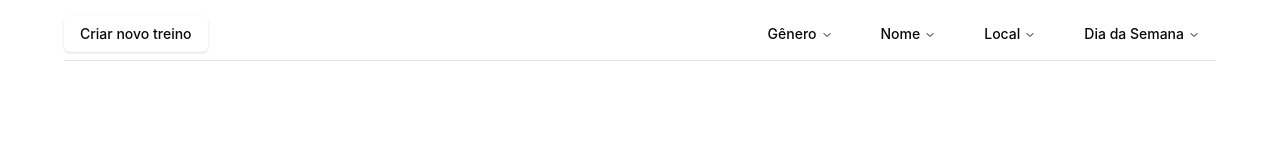
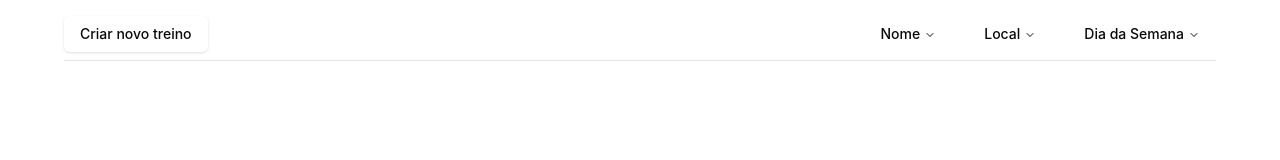
Before and after one commit to jeperico/trainer-scheduler, a Next.js app: page / in a window 1280 px wide. Shown: the top 160 px of the page. Built offline with nearby package versions, Linux system fonts and the light colour scheme.

Commit message:
[feat] remove gender filter

```diff
--- a/src/layout/Header/index.tsx
+++ b/src/layout/Header/index.tsx
@@ -14,7 +14,6 @@ const Header = () => {
           <Link href="/new-workout">Criar novo treino</Link>
         </Button>
         <div className="flex gap-4">
-          <NavMenu title="Gênero" filters={["Masculino", "Feminino"]} />
           <NavMenu
             title="Nome"
             filters={get("teams-data").map((team: ITeam) => team.name)}
```
Also changed, not shown: 1 other file (tests, documents, lock files or other folders).
